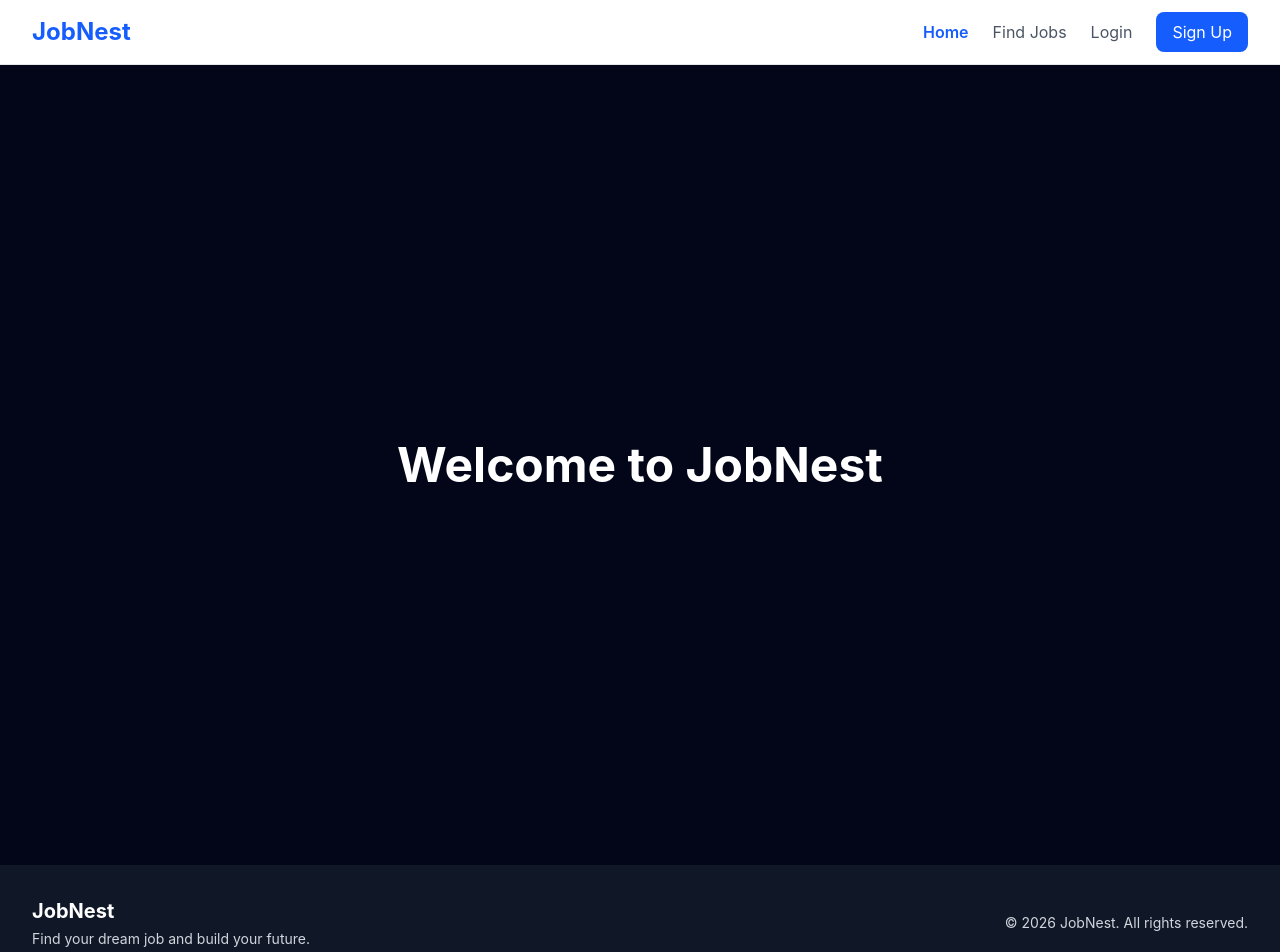
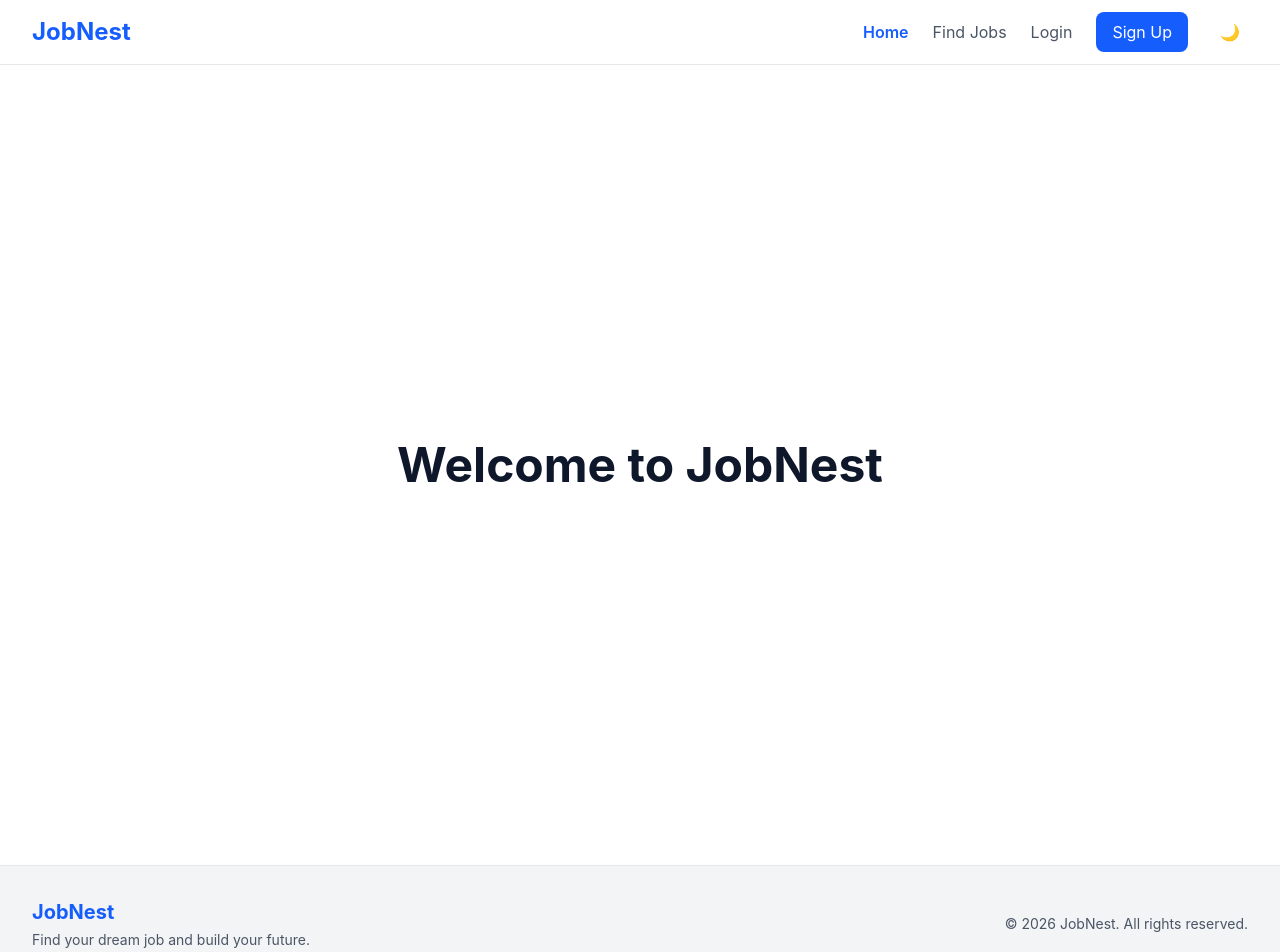
Before and after one commit to aljamiio/jobnest-job-portal, a React (Vite) app in the folder client/: page / in a window 1280 px wide. Shown: the top 952 px of the page. Built offline with nearby package versions, Linux system fonts and the light colour scheme.

Commit message:
feat: implement shared layout and theme toggle

```diff
--- a/client/src/components/layout/Footer.jsx
+++ b/client/src/components/layout/Footer.jsx
@@ -1,20 +1,23 @@
 
 function Footer() {
   return (
-    <footer className="bg-gray-900 text-gray-300">
+    <footer className="bg-gray-100 dark:bg-gray-900 text-gray-600 dark:text-gray-300 border-t border-gray-200 dark:border-gray-700 transition-colors duration-300">
       <div className="max-w-7xl mx-auto px-4 sm:px-6 lg:px-8 py-8">
 
         <div className="flex flex-col md:flex-row justify-between items-center gap-4">
 
+          {/* Brand */}
           <div>
-            <h2 className="text-xl font-bold text-white">
+            <h2 className="text-xl font-bold text-blue-600">
               JobNest
             </h2>
+
             <p className="text-sm mt-1">
               Find your dream job and build your future.
             </p>
           </div>
 
+          {/* Copyright */}
           <div className="text-sm">
             © {new Date().getFullYear()} JobNest. All rights reserved.
           </div>
--- a/client/src/components/layout/Navbar.jsx
+++ b/client/src/components/layout/Navbar.jsx
@@ -1,9 +1,12 @@
 
 import { Link, NavLink } from 'react-router-dom'
+import { useTheme } from '../../context/ThemeContext'
 
 function Navbar() {
+  const { theme, toggleTheme } = useTheme()
+
   return (
-    <nav className="bg-white border-b border-gray-200">
+    <nav className="bg-white dark:bg-gray-900 border-b border-gray-200 dark:border-gray-700 transition-colors duration-300">
       <div className="max-w-7xl mx-auto px-4 sm:px-6 lg:px-8">
         <div className="flex justify-between items-center h-16">
 
@@ -14,12 +17,13 @@ function Navbar() {
 
           {/* Navigation Links */}
           <div className="flex items-center gap-6">
+
             <NavLink
               to="/"
               className={({ isActive }) =>
                 isActive
                   ? 'text-blue-600 font-semibold'
-                  : 'text-gray-600 hover:text-blue-600'
+                  : 'text-gray-600 dark:text-gray-300 hover:text-blue-600'
               }
             >
               Home
@@ -30,7 +34,7 @@ function Navbar() {
               className={({ isActive }) =>
                 isActive
                   ? 'text-blue-600 font-semibold'
-                  : 'text-gray-600 hover:text-blue-600'
+                  : 'text-gray-600 dark:text-gray-300 hover:text-blue-600'
               }
             >
               Find Jobs
@@ -38,7 +42,7 @@ function Navbar() {
 
             <Link
               to="/login"
-              className="text-gray-600 hover:text-blue-600"
+              className="text-gray-600 dark:text-gray-300 hover:text-blue-600"
             >
               Login
             </Link>
@@ -49,8 +53,18 @@ function Navbar() {
             >
               Sign Up
             </Link>
+
+            {/* Theme Toggle */}
+            <button
+              onClick={toggleTheme}
+              className="p-2 rounded-lg text-gray-700 dark:text-gray-200 hover:bg-gray-100 dark:hover:bg-gray-800 transition"
+              aria-label="Toggle theme"
+              title={theme === 'light' ? 'Switch to dark mode' : 'Switch to light mode'}
+            >
+              {theme === 'light' ? '🌙' : '☀️'}
+            </button>
+
           </div>
-
         </div>
       </div>
     </nav>
--- /dev/null
+++ b/client/src/context/ThemeContext.jsx
@@ -0,0 +1,39 @@
+
+import { createContext, useContext, useEffect, useState } from 'react'
+
+const ThemeContext = createContext()
+
+export function ThemeProvider({ children }) {
+  const [theme, setTheme] = useState(() => {
+    const savedTheme = localStorage.getItem('theme')
+
+    if (savedTheme) {
+      return savedTheme
+    }
+
+    return window.matchMedia('(prefers-color-scheme: dark)').matches
+      ? 'dark'
+      : 'light'
+  })
+
+  useEffect(() => {
+    document.documentElement.classList.toggle('dark', theme === 'dark')
+    localStorage.setItem('theme', theme)
+  }, [theme])
+
+  const toggleTheme = () => {
+    setTheme((currentTheme) =>
+      currentTheme === 'light' ? 'dark' : 'light'
+    )
+  }
+
+  return (
+    <ThemeContext.Provider value={{ theme, toggleTheme }}>
+      {children}
+    </ThemeContext.Provider>
+  )
+}
+
+export function useTheme() {
+  return useContext(ThemeContext)
+}
--- a/client/src/index.css
+++ b/client/src/index.css
@@ -1,2 +1,3 @@
 
 @import "tailwindcss";
+@custom-variant dark (&:where(.dark, .dark *));
--- a/client/src/main.jsx
+++ b/client/src/main.jsx
@@ -1,13 +1,17 @@
+
 import { StrictMode } from 'react'
 import { createRoot } from 'react-dom/client'
 import { BrowserRouter } from 'react-router-dom'
 import './index.css'
 import App from './App.jsx'
+import { ThemeProvider } from './context/ThemeContext'
 
 createRoot(document.getElementById('root')).render(
   <StrictMode>
     <BrowserRouter>
-      <App />
+      <ThemeProvider>
+        <App />
+      </ThemeProvider>
     </BrowserRouter>
   </StrictMode>,
 )
--- a/client/src/pages/Home.jsx
+++ b/client/src/pages/Home.jsx
@@ -1,7 +1,7 @@
 
 function Home() {
   return (
-    <div className="min-h-screen bg-slate-950 text-white flex items-center justify-center">
+    <div className="min-h-screen bg-white dark:bg-slate-950 text-slate-900 dark:text-white flex items-center justify-center transition-colors duration-300">
       <h1 className="text-5xl font-bold">
         Welcome to JobNest
       </h1>
```
